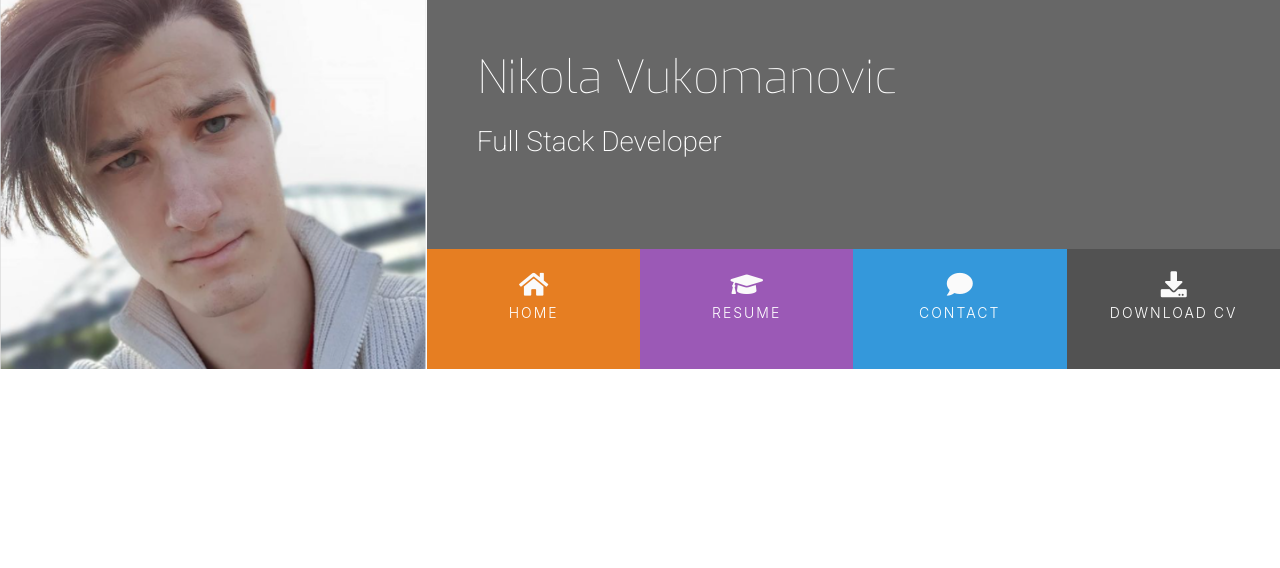
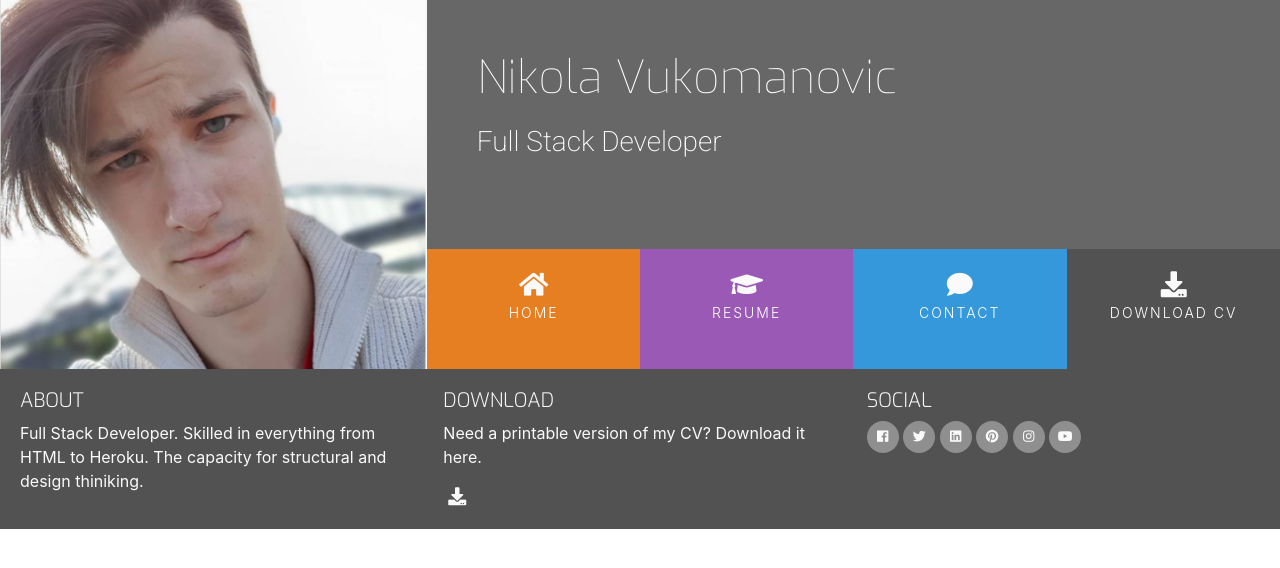
Before and after one commit to NikolaVk/My-CV, a plain HTML site: page index.html in a window 1280 px wide. Drawn offline with nearby package versions, Linux system fonts and the light colour scheme.

Commit message:
Create and style the footer

```diff
--- a/assets/css/style.css
+++ b/assets/css/style.css
@@ -20,6 +20,26 @@
 
 .ui-menu-color-download {
     background-color: #525252;
+}
+
+/* ------------------------------------Special paddings/margins/text */
+
+h2,h2,h3,h4 {
+    margin: 0;
+}
+
+.uppercase {
+    text-transform: uppercase;
+}
+
+.general-sub {
+    font-family: "Exo", sans-serif;
+    font-weight: 300;
+    color: #fafafa;
+}
+
+.inline-block {
+    display: inline-block;
 }
 
 /* ------------------------------------Heading */
@@ -114,3 +134,55 @@ header {
     background-color: rgba(0, 0, 0, 0.2);
     height: 120px;
 }
+
+/* ------------------------------------Footer */
+
+footer {
+    background-color: #525252;
+    color: #fafafa;
+    min-height: 120px;
+    margin: 0;
+}
+
+.cv-pdf i {
+    font-size: 18px;
+    color: #fafafa;
+    text-align: center;
+    padding-left: 5px;
+    transition: all 0.35s ease-in-out;
+    -moz-transition: all 0.35s ease-in-out;
+    -webkit-transition: all 0.35s ease-in-out;
+    -o-transition: all 0.35s ease-in-out;
+}
+
+.cv-pdf i:hover {
+    color: #e84610;
+}
+
+.social-links {
+    padding-bottom: 15px;
+}
+
+.social-links li a i {
+    width: 32px;
+    height: 32px;
+    padding: 12px 0;
+    border-radius: 50%;
+    font-size: 13px;
+    line-height: 7px;
+    text-align: center;
+    color: #fafafa;
+    background: #8f8f8f;
+    transition: all 0.35s ease-in-out;
+    -moz-transition: all 0.35s ease-in-out;
+    -webkit-transition: all 0.35s ease-in-out;
+    -o-transition: all 0.35s ease-in-out;
+}
+
+.social-links li a i:hover {
+    background: #e84610;
+}
+
+#footer-details {
+    padding: 20px;
+}
--- a/index.html
+++ b/index.html
@@ -49,7 +49,77 @@
     <section>
 
     </section>
-    <footer>
+    <footer class="cobtainer-fluid">
+        <div id="footer-details" class="row">
+
+            <div class="col-sm-4">
+                <h5 class="uppercase general-sub">About</h5>
+                <p class="inline-block">
+                    Full Stack Developer. Skilled in everything from HTML to Heroku.
+                    The capacity for structural and design thiniking.
+                </p>
+            </div>
+
+            <div class="col-sm-4">
+                <h5 class="uppercase general-sub">Download</h5>
+                <p class="inline-block">
+                    Need a printable version of my CV? Download it here.
+                </p>
+                <a href="#" target="_blank" class="cv-pdf">
+                    <i class="fa fa-download" aria-hidden="true"></i>
+                    <span class="sr-only">Download Link</span>
+                </a>
+            </div>
+            <div class="col-sm-4">
+                <h5 class="uppercase general-sub">Social</h5>
+                <ul class="list-inline social-links">
+                    <li class="list-inline-item">
+                        <a href="#" target="_blank">
+                            <i class="fab fa-facebook" aria-hidden="true">
+                                <span class="sr-only">Facebook</span>
+                            </i>
+                        </a>
+                    </li>
+
+                    <li class="list-inline-item">
+                        <a href="#" target="_blank">
+                            <i class="fab fa-twitter" aria-hidden="true">
+                                <span class="sr-only">Twitter</span>
+                            </i>
+                        </a>
+                    </li>
+                    <li class="list-inline-item">
+                        <a href="#" target="_blank">
+                            <i class="fab fa-linkedin" aria-hidden="true">
+                                <span class="sr-only">LinkedIn</span>
+                            </i>
+                        </a>
+                    </li>
+                    <li class="list-inline-item">
+                        <a href="#" target="_blank">
+                            <i class="fab fa-pinterest" aria-hidden="true">
+                                <span class="sr-only">Pinterest</span>
+                            </i>
+                        </a>
+                    </li>
+                    <li class="list-inline-item">
+                        <a href="#" target="_blank">
+                            <i class="fab fa-instagram" aria-hidden="true">
+                                <span class="sr-only">Instagram</span>
+                            </i>
+                        </a>
+                    </li>
+                    <li class="list-inline-item">
+                        <a href="#" target="_blank">
+                            <i class="fab fa-youtube" aria-hidden="true">
+                                <span class="sr-only">YouTube</span>
+                            </i>
+                        </a>
+                    </li>
+                </ul>
+            </div>
+
+        </div>
 
     </footer>
 
```
